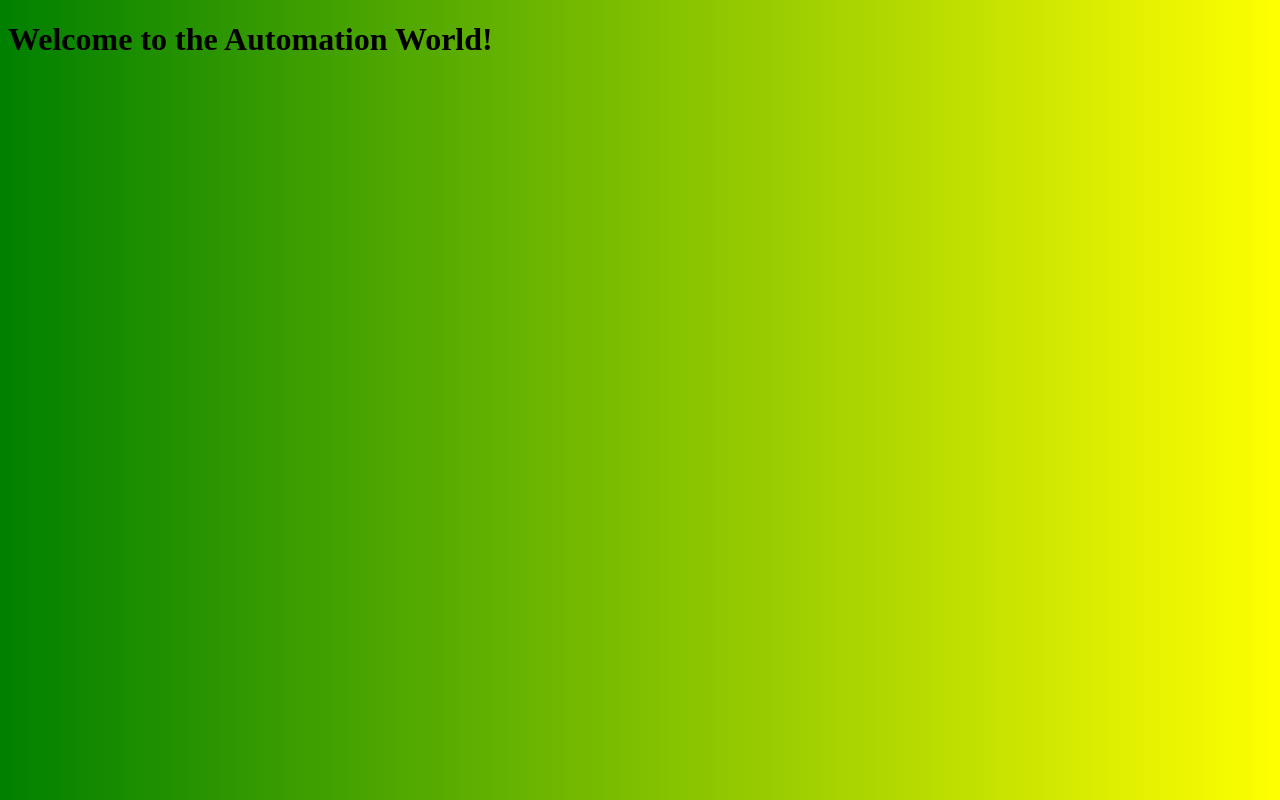
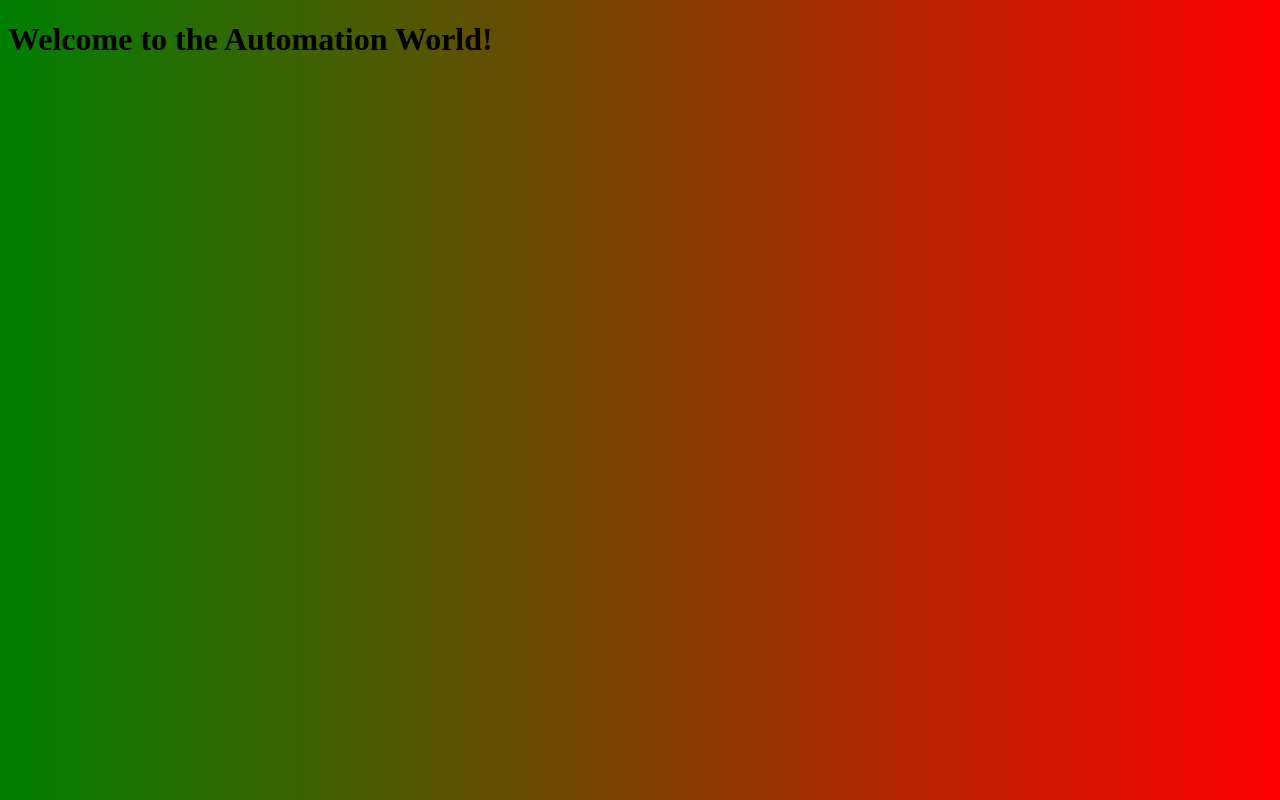
Before and after one commit to pratikargade/nexus-push, a plain HTML site: page app/script/index.html in a window 1280 px wide. Drawn offline with Linux system fonts and the light colour scheme.

Commit message:
changed color

```diff
--- a/app/script/index.html
+++ b/app/script/index.html
@@ -5,7 +5,7 @@
     <title>Style Property</title>
 </head>
 
-<body style="background-image: -webkit-linear-gradient(left, green, yellow)">
+<body style="background-image: -webkit-linear-gradient(left, green, red)">
     <h1>Welcome to the Automation World!</h1>
 </body>
 
```
